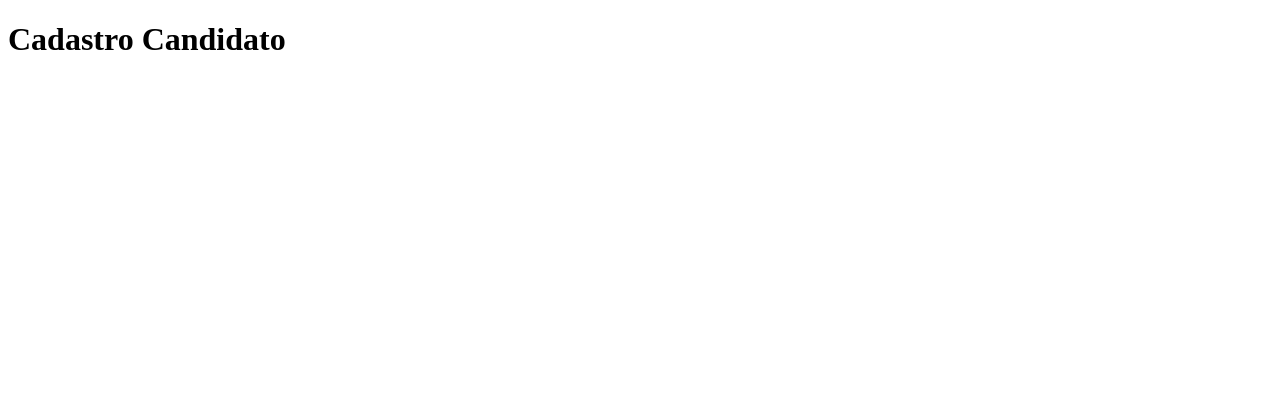
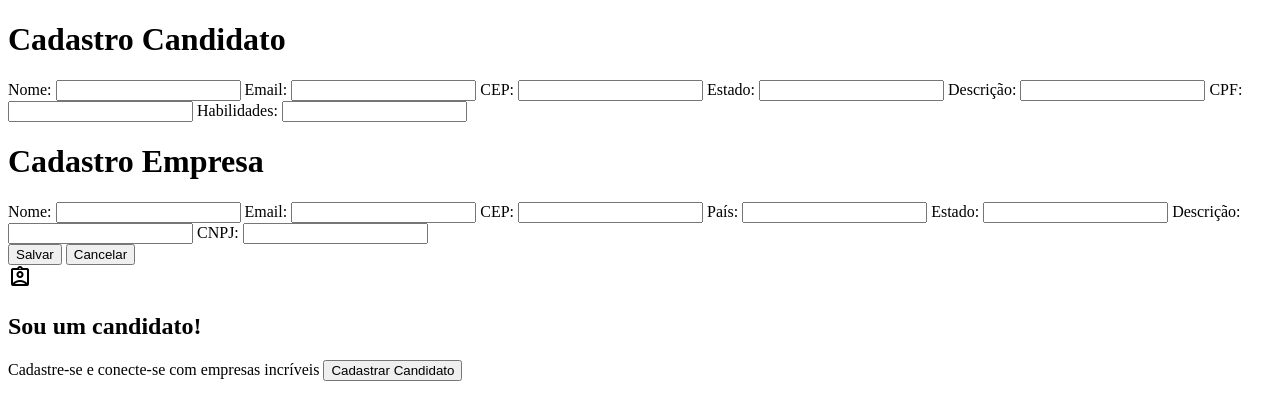
Before and after one commit to Michelyserras/Linketinder, a website built with Vite: page frontend/index.html in a window 1280 px wide. Built offline with nearby package versions, Linux system fonts and the light colour scheme.

Commit message:
feat: add form para candidatos e empresas

```diff
--- a/frontend/index.html
+++ b/frontend/index.html
@@ -4,10 +4,15 @@
     <meta charset="UTF-8" />
     <link rel="icon" type="image/svg+xml" href="/vite.svg" />
     <meta name="viewport" content="width=device-width, initial-scale=1.0" />
-    <title>frontend</title>
+    <link rel="stylesheet" href="https://fonts.googleapis.com/css2?family=Material+Symbols+Outlined:opsz,wght,FILL,GRAD@20..48,100..700,0..1,-50..200&icon_names=assignment_ind" />
+    <link rel="stylesheet" href="https://fonts.googleapis.com/css2?family=Material+Symbols+Outlined:opsz,wght,FILL,GRAD@20..48,100..700,0..1,-50..200&icon_names=business_center" />
+    <title>Linketinder</title>
   </head>
   <body>
-    <div id="app"></div>
+    <div id="app">
+
+    </div>
+
     <script type="module" src="/src/main.ts"></script>
   </body>
 </html>
--- a/frontend/src/main.ts
+++ b/frontend/src/main.ts
@@ -1,4 +1,7 @@
-import { CadastroCandidato } from "./pages/CandidatoPerfil"
+
+import { navBar } from "./pages/NavBar";
+import { mostrarTela } from "./pages/PaginaInicial";
 
 const app = document.querySelector<HTMLDivElement>('#app')!
-app.innerHTML = CadastroCandidato().innerHTML;
+app.appendChild(navBar());
+app.appendChild(mostrarTela())
--- /dev/null
+++ b/frontend/src/pages/Avaliacao.ts
@@ -0,0 +1,12 @@
+import { CadastroCandidato } from "./CandidatoPerfil";
+
+export function mostrarTelaAv(){
+    const app = document.getElementById('app');
+    app!.innerHTML = "";
+
+    const div = document.createElement('div');
+    app!.appendChild(div);
+    div.appendChild(CadastroCandidato());
+
+    return div;
+}
--- a/frontend/src/pages/CandidatoPerfil.ts
+++ b/frontend/src/pages/CandidatoPerfil.ts
@@ -1,10 +1,12 @@
+import { mostrarTelaAv } from "./Avaliacao";
+import { navBar } from "./NavBar";
 
 export function CadastroCandidato() {
     const cadastro = document.createElement('div');
+    cadastro.className = "CandidatoForm";
     cadastro.innerHTML = `
     <h1>Cadastro Candidato</h1>
-    <dialog>
-      <form method="dialog">
+      <form>
         <label for="nome">Nome:</label>
         <input type="text" id="nome" name="nome" required />
         <label for="email">Email:</label>
@@ -19,10 +21,40 @@ export function CadastroCandidato() {
         <input type="text" id="cpf" name="cpf" required />
         <label for="habilidades">Habilidades:</label>
         <input type="text" id="habilidades" name="habilidades" required />
-        </form>
-    </dialog>`
+    </form>`
     return cadastro;
 }
+
+
+
+export function CardCandidato(){
+    const card = document.createElement('div');
+
+    card.innerHTML = `
+        <span class="material-symbols-outlined">
+            assignment_ind
+        </span>
+        <h2>Sou um candidato!</h2>
+        <span>Cadastre-se e conecte-se com empresas incríveis</span>
+    `
+    const button = document.createElement('button');
+    button.textContent = 'Cadastrar Candidato';
+    button.addEventListener('click', limparTela);
+    card.appendChild(button);
+
+    return card;
+}
+
+
+ function limparTela() {
+    const main = document.getElementById('app');
+    main!.innerHTML= "";
+    main!.appendChild(navBar());
+    main!.appendChild(mostrarTelaAv())
+
+ }
+
+
 
 export function CandidatoPerfil() {
     const perfil = document.createElement('div');
--- a/frontend/src/pages/EmpresaPerfil.ts
+++ b/frontend/src/pages/EmpresaPerfil.ts
@@ -14,10 +14,12 @@ export function EmpresaPerfil() {
 
     return perfil;
 }
+
+
 export function CadastroEmpresa() {
     const cadastro = document.createElement('div');
     cadastro.innerHTML = `
-    <dialog>
+        <h1>Cadastro Empresa</h1>
         <form method="dialog">
             <label for="nome">Nome:</label>
             <input type="text" id="nome" name="nome" required />
@@ -35,7 +37,6 @@ export function CadastroEmpresa() {
             <input type="text" id="cnpj" name="cnpj" required />
         </form>
         <button id="salvar-cadastro-btn">Salvar</button>
-        <button id="cancelar-cadastro-btn">Cancelar</button>
-    </dialog>`
+        <button id="cancelar-cadastro-btn">Cancelar</button>`
     return cadastro;
 }
--- /dev/null
+++ b/frontend/src/pages/NavBar.ts
@@ -0,0 +1,13 @@
+
+export function navBar(){
+    const nav = document.createElement("nav");
+
+    nav.innerHTML =`
+    <span class="material-symbols-outlined">
+        business_center
+    </span>
+    <h2>Linketinder<h2>
+    `
+    return nav;
+
+}
--- /dev/null
+++ b/frontend/src/pages/PaginaInicial.ts
@@ -0,0 +1,15 @@
+import { CadastroCandidato, CardCandidato } from "./CandidatoPerfil";
+import { CadastroEmpresa } from "./EmpresaPerfil";
+
+export function mostrarTela(){
+    const app = document.getElementById('app');
+    app!.innerHTML = "";
+
+    const div = document.createElement('div');
+    app!.appendChild(div);
+    div.appendChild(CadastroCandidato());
+    div.appendChild(CadastroEmpresa());
+    div.appendChild(CardCandidato());
+
+    return div;
+}
```
